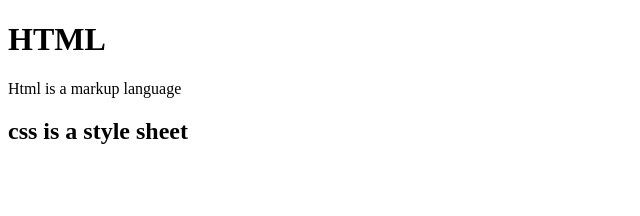
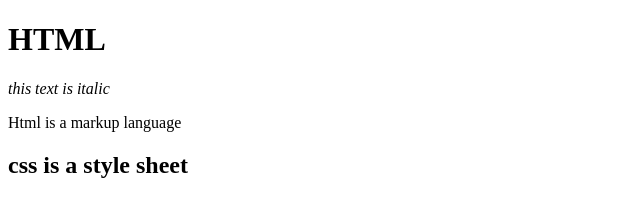
Before and after one commit to aaskaprajapati/html_css_new-project, a plain HTML site: page index.html in a window 1280 px wide. Shown: the whole page, without its empty margins (0-640 px from the left). Drawn offline with Linux system fonts and the light colour scheme.

Commit message:
i tag added in index.html

```diff
--- a/index.html
+++ b/index.html
@@ -8,6 +8,7 @@
 <body>
 <div class="crad first">
     <h1>HTML</h1>
+    <i> this text is italic</i>
     <p> Html is a markup language</p>
 </div>
 <div class="card second">
```
